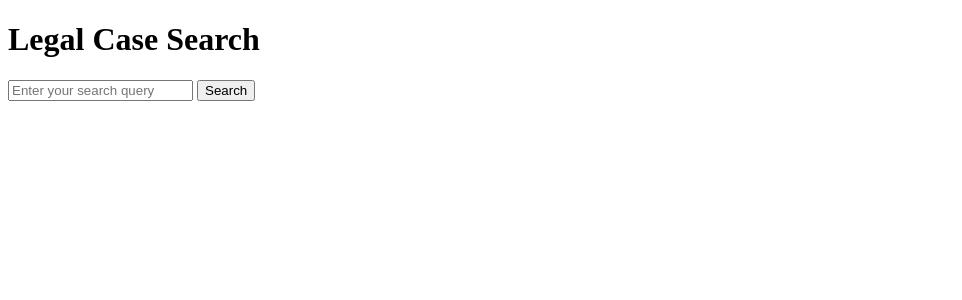
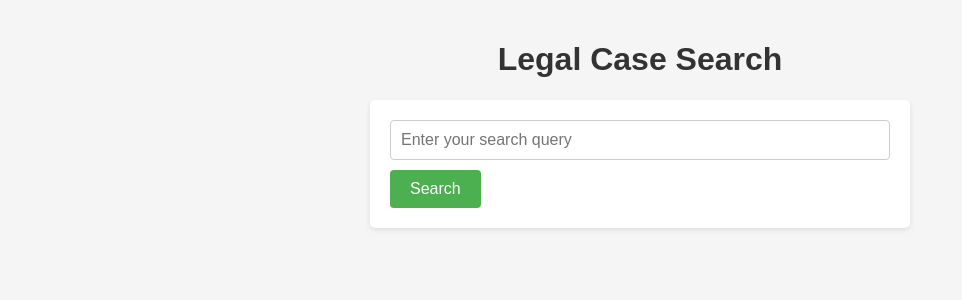
Before and after one commit to lscarrol/legal_search, a Flask app: page / in a window 1280 px wide. Shown: the top 300 px of the page, without its empty margins (0-962 px from the left). Run offline with Flask 3, Linux system fonts and the light colour scheme.

Commit message:
Updated frontend

```diff
--- a/templates/index.html
+++ b/templates/index.html
@@ -2,6 +2,47 @@
 <html>
 <head>
     <title>Legal Case Search</title>
+    <style>
+        body {
+            font-family: Arial, sans-serif;
+            background-color: #f5f5f5;
+            margin: 0;
+            padding: 20px;
+        }
+        h1 {
+            color: #333;
+            text-align: center;
+        }
+        form {
+            max-width: 500px;
+            margin: 20px auto;
+            background-color: #fff;
+            padding: 20px;
+            border-radius: 5px;
+            box-shadow: 0 2px 5px rgba(0, 0, 0, 0.1);
+        }
+        input[type="text"] {
+            width: 100%;
+            padding: 10px;
+            font-size: 16px;
+            border: 1px solid #ccc;
+            border-radius: 4px;
+            box-sizing: border-box;
+            margin-bottom: 10px;
+        }
+        input[type="submit"] {
+            background-color: #4CAF50;
+            color: #fff;
+            border: none;
+            padding: 10px 20px;
+            font-size: 16px;
+            border-radius: 4px;
+            cursor: pointer;
+        }
+        input[type="submit"]:hover {
+            background-color: #45a049;
+        }
+    </style>
 </head>
 <body>
     <h1>Legal Case Search</h1>
```
Also changed, not shown: templates/results.html (+45 -3 lines), 1 other file.
